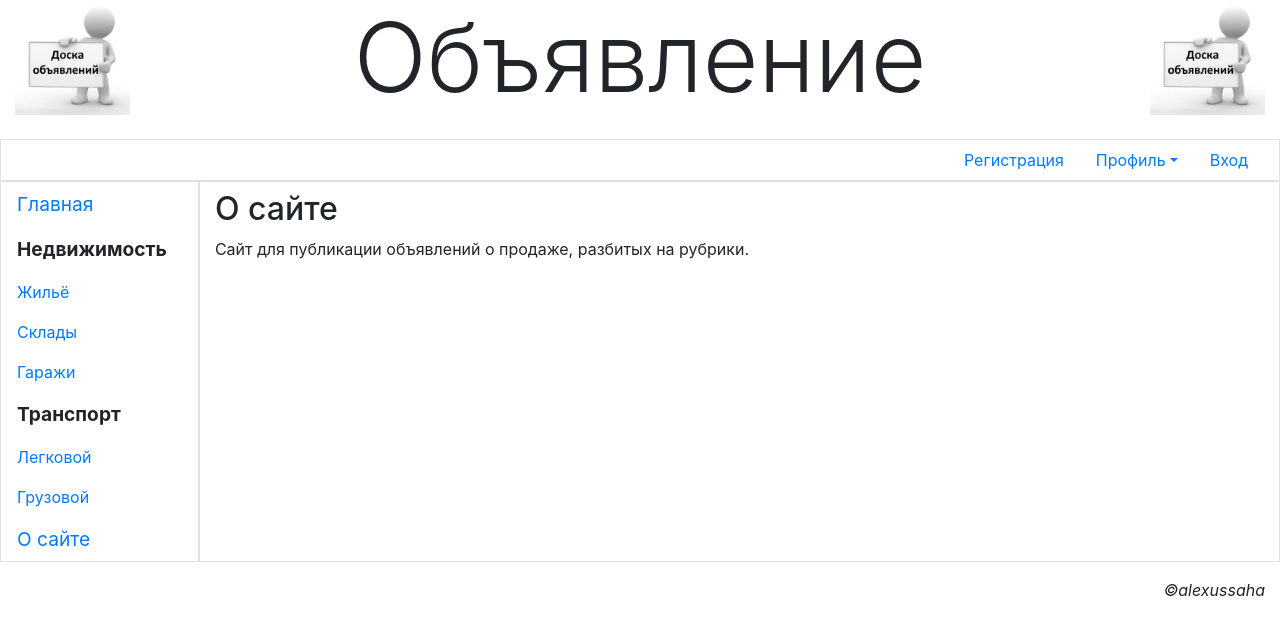
After one commit to alexussaha/site-bboard, a Django app: page /about/ in a window 1280 px wide. The commit adds this page. Shown: the top 635 px of the page. Run offline with Django 4.2, Linux system fonts and the light colour scheme; some libraries are stand-ins or nearby versions.

Commit message:
added page "about site"

```diff
--- a/main/templates/layout/basic.html
+++ b/main/templates/layout/basic.html
@@ -46,6 +46,7 @@
             <span class="nav-link root font-weight-bold">Транспорт</span>
             <a class="nav-link" href="#">Легковой</a>
             <a class="nav-link" href="#">Грузовой</a>
+            <a class="nav-link root" href="{% url 'main:other' page='about' %}">О сайте</a>
         </nav>
         <section class="col border py-2">
             {% bootstrap_messages %}
--- /dev/null
+++ b/main/templates/main/about.html
@@ -0,0 +1,7 @@
+{% extends "layout/basic.html" %}
+{% block title %} О сайте {% endblock %}
+
+{% block content %}
+<h2>О сайте</h2>
+<p>Сайт для публикации объявлений о продаже, разбитых на рубрики.</p>
+{% endblock %}
--- a/main/urls.py
+++ b/main/urls.py
@@ -1,8 +1,9 @@
 from django.urls import path
 
-from .views import index
+from .views import index, other_page
 
 app_name = 'main'
 urlpatterns = [
+    path('<str:page>/', other_page, name='other'),
     path('', index, name='index')
     ]
--- a/main/views.py
+++ b/main/views.py
@@ -1,5 +1,15 @@
 from django.shortcuts import render
+from django.http import HttpResponse, Http404
+from django.template import TemplateDoesNotExist
+from django.template.loader import get_template
 
 # Create your views here.
 def index(request):
     return render(request, 'main/index.html')
+
+def other_page(request, page):
+    try:
+        template = get_template('main/'+page+'.html')
+    except TemplateDoesNotExist:
+        raise Http404
+    return HttpResponse(template.render(request=request))
```
